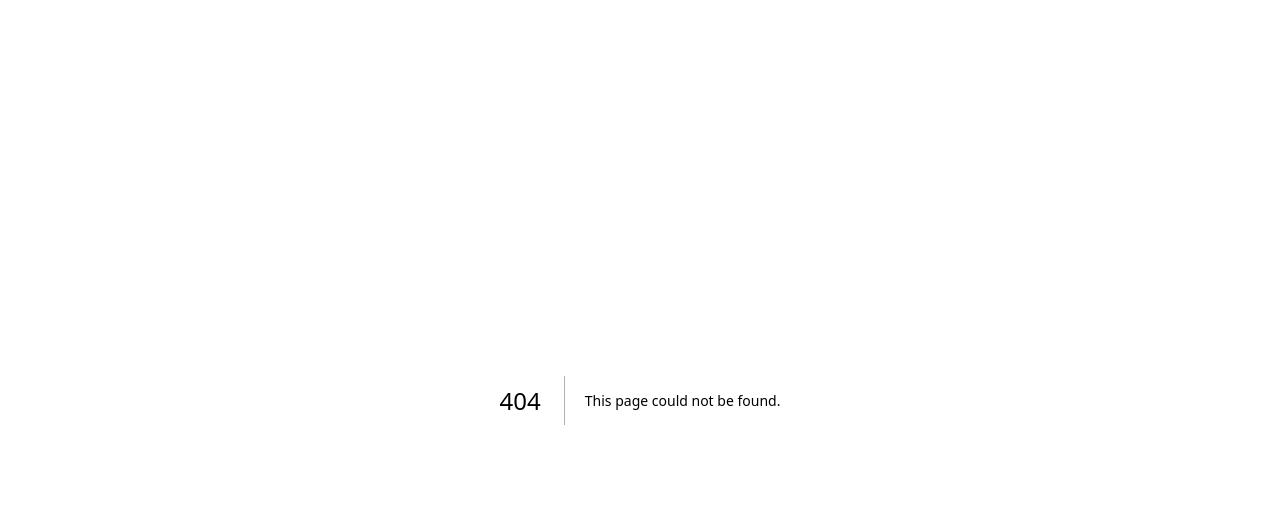
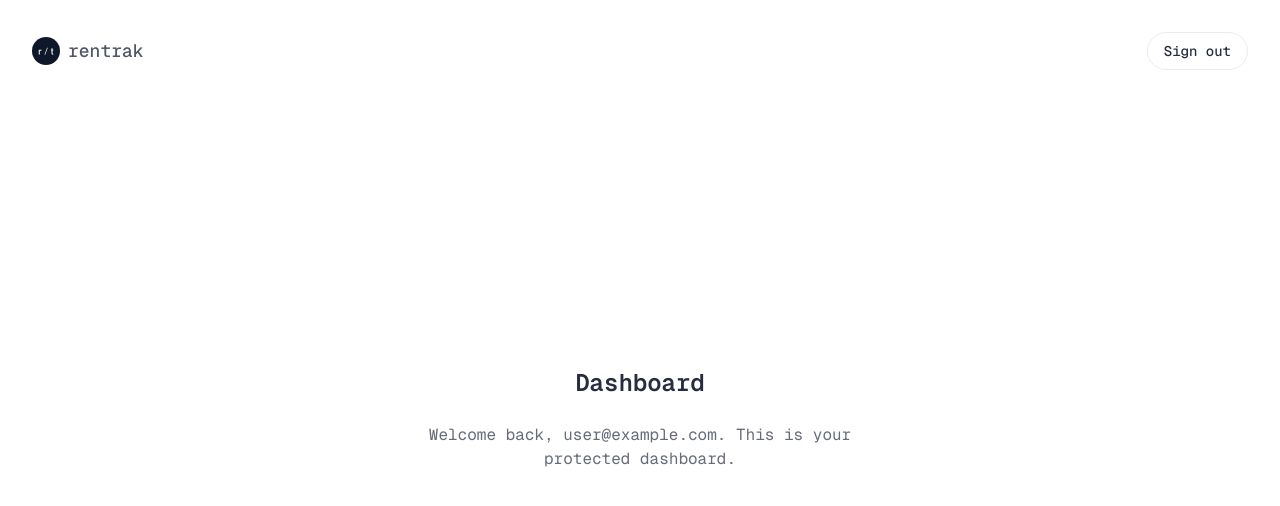
Before and after one commit to vincentochoa3/rentrak, a Next.js app: page /dashboard in a window 1280 px wide. Before the commit this address had no page. Shown: the top 506 px of the page. Built offline with nearby package versions, Linux system fonts and the light colour scheme; no server answers; sample sign-in values are in the browser's storage.

Commit message:
add dashboard page and middleware for proper authentication-based redirects

```diff
--- /dev/null
+++ b/app/dashboard/dashboard-auth-status.tsx
@@ -0,0 +1,15 @@
+"use client";
+
+import { signOut } from "next-auth/react";
+
+export default function DashboardAuthStatus() {
+  return (
+    <button
+      type="button"
+      onClick={() => signOut({ callbackUrl: "/" })}
+      className="rounded-full border border-black/[.08] dark:border-white/[.145] px-4 py-2 text-sm font-medium hover:bg-foreground/5 transition-colors"
+    >
+      Sign out
+    </button>
+  );
+}
--- /dev/null
+++ b/app/dashboard/page.tsx
@@ -0,0 +1,34 @@
+import { getServerSession } from "next-auth";
+import Link from "next/link";
+import Image from "next/image";
+import { authOptions } from "@/app/api/auth/[...nextauth]/auth";
+import { redirect } from "next/navigation";
+import DashboardAuthStatus from "./dashboard-auth-status";
+
+export default async function DashboardPage() {
+  const session = await getServerSession(authOptions);
+  if (!session?.user) redirect("/login");
+
+  return (
+    <div className="min-h-screen flex flex-col p-6 sm:p-8">
+      <header className="flex items-center justify-between">
+        <Link
+          href="/"
+          className="flex items-center gap-2 text-foreground/80 hover:text-foreground"
+        >
+          <Image src="/rentrak-logo.svg" alt="Rentrak" width={28} height={28} />
+          <span className="text-lg font-medium">rentrak</span>
+        </Link>
+        <DashboardAuthStatus />
+      </header>
+
+      <main className="flex-1 flex flex-col items-center justify-center gap-6">
+        <h1 className="text-2xl font-semibold">Dashboard</h1>
+        <p className="text-foreground/70 text-center max-w-md">
+          Welcome back, {session.user.email ?? session.user.name ?? "User"}.
+          This is your protected dashboard.
+        </p>
+      </main>
+    </div>
+  );
+}
--- a/app/login/page.tsx
+++ b/app/login/page.tsx
@@ -16,7 +16,7 @@ export default function Login() {
     const res = await signIn("credentials", {
       email,
       password,
-      callbackUrl: "/",
+      callbackUrl: "/dashboard",
       redirect: false,
     });
     if (res?.error) {
@@ -27,7 +27,7 @@ export default function Login() {
   }
 
   function handleGoogleLogin() {
-    signIn("google", { callbackUrl: "/" });
+    signIn("google", { callbackUrl: "/dashboard" });
   }
 
   return (
--- a/app/signup/page.tsx
+++ b/app/signup/page.tsx
@@ -28,14 +28,14 @@ export default function Signup() {
     const signInRes = await signIn("credentials", {
       email,
       password,
-      callbackUrl: "/",
+      callbackUrl: "/dashboard",
       redirect: false,
     });
     if (signInRes?.ok && signInRes?.url) window.location.href = signInRes.url;
   }
 
   function handleGoogleSignup() {
-    signIn("google", { callbackUrl: "/" });
+    signIn("google", { callbackUrl: "/dashboard" });
   }
 
   return (
--- a/components/auth-status.tsx
+++ b/components/auth-status.tsx
@@ -1,6 +1,7 @@
 "use client";
 
 import { useSession, signOut } from "next-auth/react";
+import Link from "next/link";
 
 export function AuthStatus() {
   const { data: session, status } = useSession();
@@ -17,6 +18,13 @@ export function AuthStatus() {
         <p className="text-sm text-foreground/80">
           Signed in as <span className="font-medium text-foreground">{session.user.email ?? session.user.name ?? "User"}</span>
         </p>
+        <div className="flex gap-3 items-center">
+          <Link
+            href="/dashboard"
+            className="rounded-full border border-solid border-transparent bg-primary text-background px-4 py-2 text-sm font-medium hover:opacity-90 transition-opacity"
+          >
+            Dashboard
+          </Link>
           <button
             type="button"
             onClick={() => signOut({ callbackUrl: "/" })}
@@ -24,6 +32,7 @@ export function AuthStatus() {
           >
             Sign out
           </button>
+        </div>
       </div>
     );
   }
--- /dev/null
+++ b/middleware.ts
@@ -0,0 +1,29 @@
+import { NextResponse } from "next/server";
+import type { NextRequest } from "next/server";
+import { getToken } from "next-auth/jwt";
+
+export async function middleware(req: NextRequest) {
+  const token = await getToken({
+    req,
+    secret: process.env.NEXTAUTH_SECRET,
+  });
+  const pathname = req.nextUrl.pathname;
+
+  // Logged in: redirect away from landing, login, signup → /dashboard
+  if (token && (pathname === "/" || pathname === "/login" || pathname === "/signup")) {
+    return NextResponse.redirect(new URL("/dashboard", req.url));
+  }
+
+  // Not logged in: protect /dashboard
+  if (!token && pathname.startsWith("/dashboard")) {
+    const loginUrl = new URL("/login", req.url);
+    loginUrl.searchParams.set("callbackUrl", pathname);
+    return NextResponse.redirect(loginUrl);
+  }
+
+  return NextResponse.next();
+}
+
+export const config = {
+  matcher: ["/", "/login", "/signup", "/dashboard/:path*"],
+};
```
Lines whose indentation alone changed are shown as unchanged.
